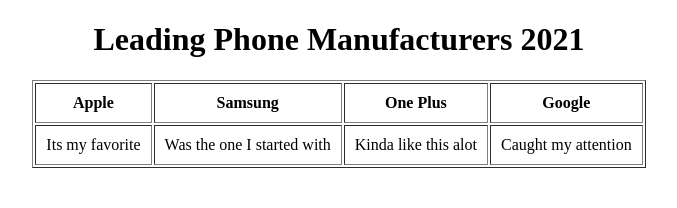
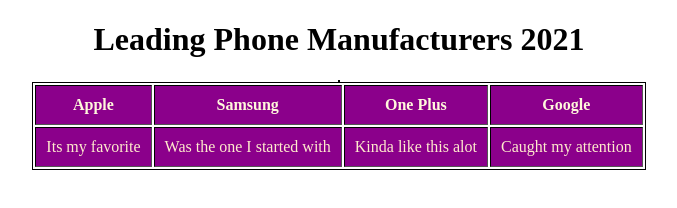
Before and after one commit to DevRelLewis/HTML-and-CSS-Projects, a plain HTML site: page Basic_HTML_and_CSS.html/HTML_Table.html in a window 1280 px wide. Shown: the whole page, without its empty margins (301-978 px from the left). Drawn offline with Linux system fonts and the light colour scheme.

Commit message:
More cool stuff

```diff
--- /dev/null
+++ b/Basic_HTML_and_CSS.html/Basic_CSS_2.5.css
@@ -0,0 +1,15 @@
+table {
+    border: 1px solid black;
+}
+td:hover {
+    background-color: aquamarine;
+    color: Green
+}
+tr, th {
+    background-color: dark green;
+    color: cornsilk;
+}
+tr, td {
+    background-color: darkmagenta;
+    color: blanchedalmond;
+}
--- a/Basic_HTML_and_CSS.html/HTML_Table.html
+++ b/Basic_HTML_and_CSS.html/HTML_Table.html
@@ -1,5 +1,6 @@
 <!DOCTYPE html>
-<html>
+<html lang="en">
+    <link rel="stylesheet" type="text/css" href="Basic_CSS_2.5.css"
     <body>
         <center>
         <h1><center>Leading Phone Manufacturers 2021</center></h1>
```
Also changed, not shown: Basic_HTML_and_CSS.html/HTML_Lists.html (added, +15 -0 lines).
